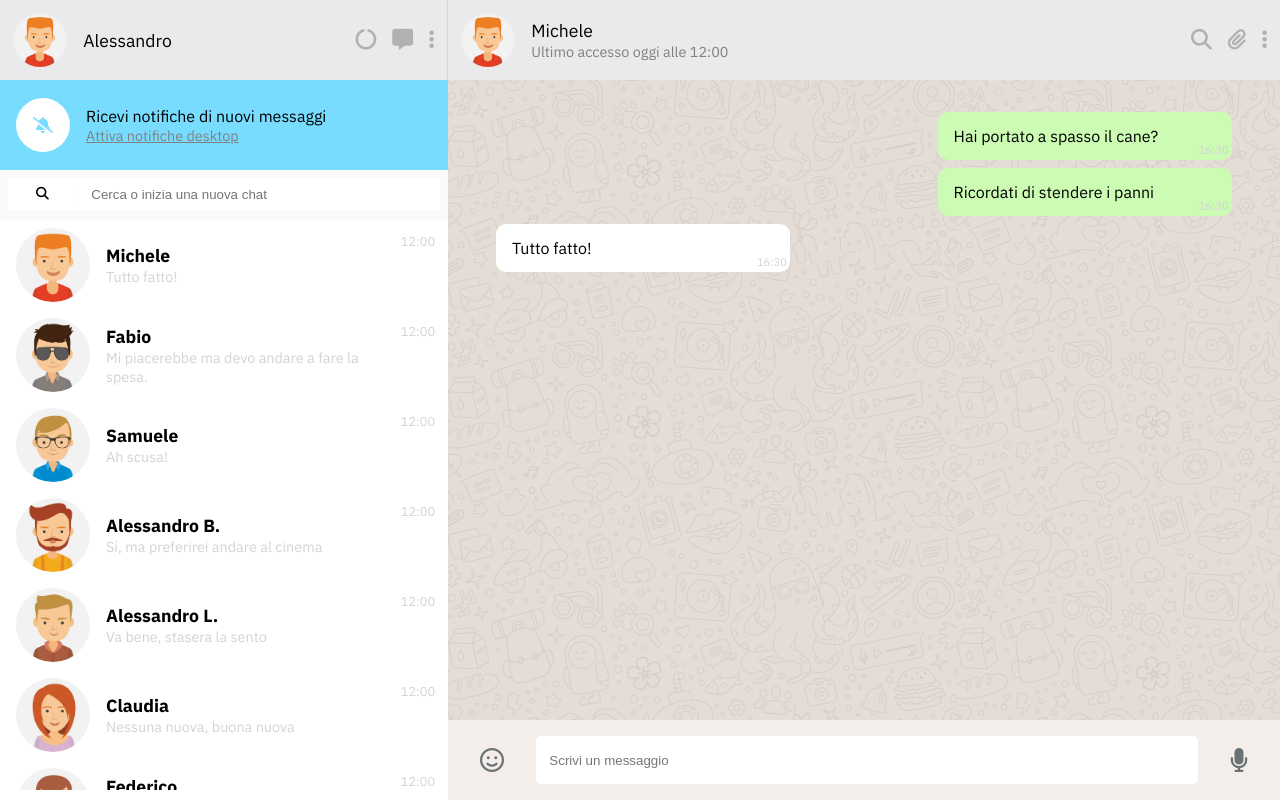
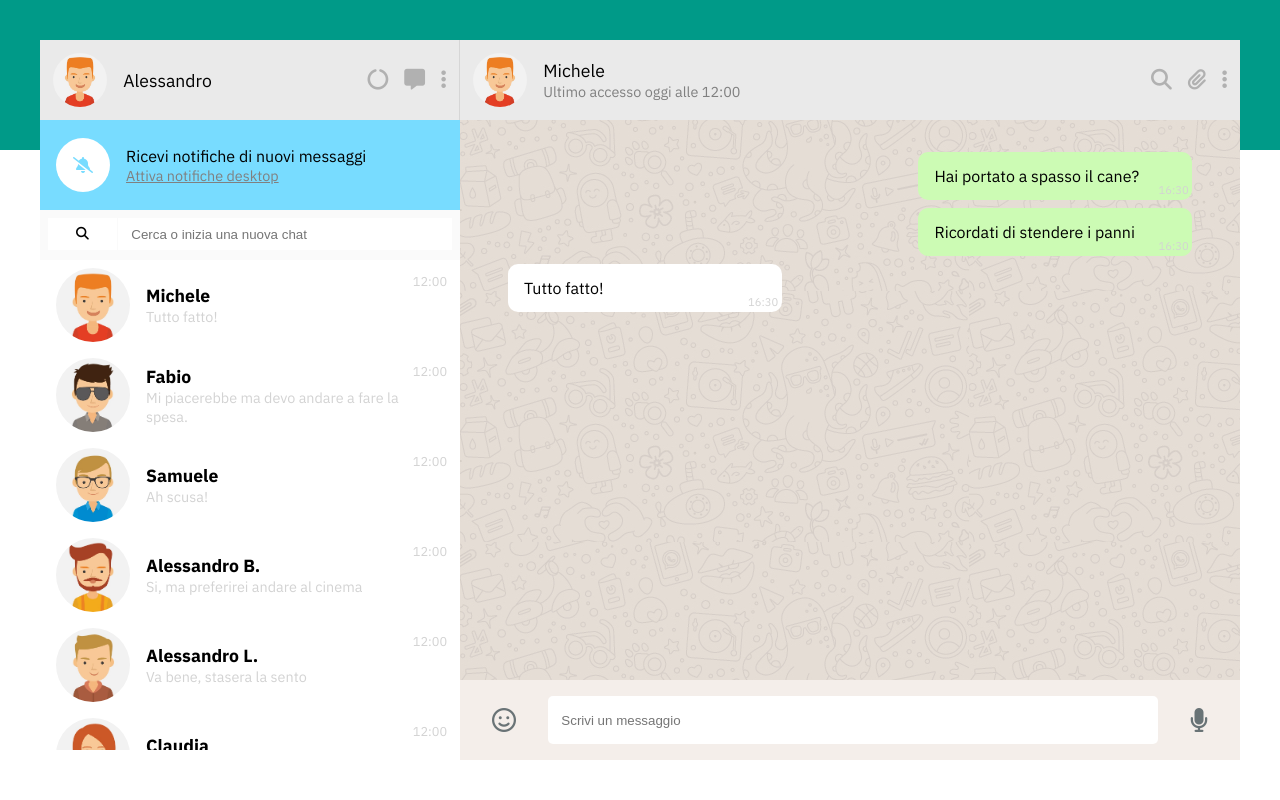
Before and after one commit to alessandroamormino/vue-boolzapp, a plain HTML site: page index.html in a window 1280 px wide. Drawn offline with nearby package versions, Linux system fonts and the light colour scheme.

Commit message:
style: add background

```diff
--- a/css/style.css
+++ b/css/style.css
@@ -30,13 +30,32 @@ body {
     font-family: 'IBM Plex Sans', sans-serif;
 }
 
+.background-top{
+    height: 150px;
+    background-color: #009A88;
+}
+
+#app {
+    width: 100%;
+    height: 100dvh;
+}
+
 /* ui */
 #ui{
+    position: absolute;
+    top: 40px;
+    bottom: 40px;
+    left: 0;
+    right: 0;
+    /* position */
     display: flex;
     flex-flow: row nowrap;
     /* flex */
-    height: 100dvh;
-    width: 100vw;
+    width: 100%;
+    max-width: 1200px;
+    margin: 0 auto;
+    /* height: 100dvh;
+    width: 100vw; */
 }
 
 #side{
--- a/index.html
+++ b/index.html
@@ -13,7 +13,7 @@
 </head>
 <body>
     <div id="app">
-
+        <div class="background-top"></div>
         <div id="ui">
             <!-- contacts side -->
             <div id="side">
```
